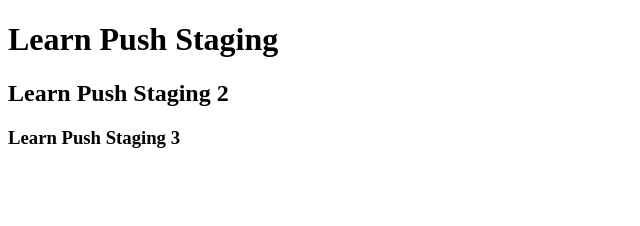
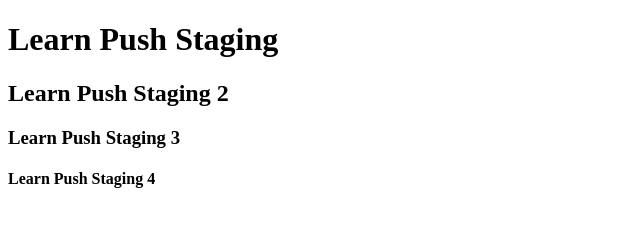
Before and after one commit to dawlzki/learn-niomic, a plain HTML site: page header.html in a window 1280 px wide. Shown: the whole page, without its empty margins (0-640 px from the left). Drawn offline with Linux system fonts and the light colour scheme.

Commit message:
Menambahkan tag element h4

```diff
--- a/header.html
+++ b/header.html
@@ -8,5 +8,6 @@
     <h1>Learn Push Staging</h1>
     <h2>Learn Push Staging 2</h2>
     <h3>Learn Push Staging 3</h3>
+    <h4>Learn Push Staging 4</h4>
   </body>
 </html>
```
